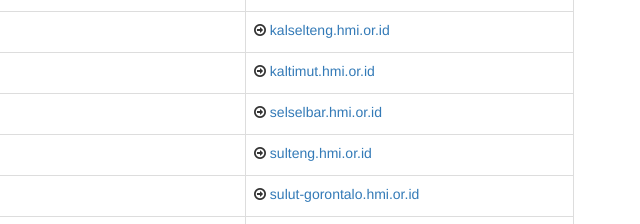
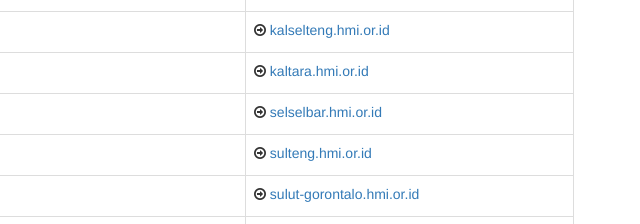
Before and after one commit to greenhouse47/data-badko-cabang-hmi, a website: page index.html in a window 1280 px wide. Shown: the part 529-753 px from the top of the page, 636-1276 px from the left. Drawn offline with Linux system fonts and the light colour scheme.

Commit message:
revisi kaltara

```diff
--- a/index.html
+++ b/index.html
@@ -1327,7 +1327,7 @@
 			<td>
 				<div class="tt" data-tt-id="kaltim" data-tt-parent=""><i class="fa fa-home"></i> 6 Cabang</div>
 			</td>
-			<td><i class="fa fa-arrow-circle-o-right"></i><a href="#" target="_blank"> kaltimut.hmi.or.id</a></td>
+			<td><i class="fa fa-arrow-circle-o-right"></i><a href="#" target="_blank"> kaltara.hmi.or.id</a></td>
 		</tr>
 		<tr>
 			<th scope="row" style="font-size:12px;color:#999;">14.1</th>
```
